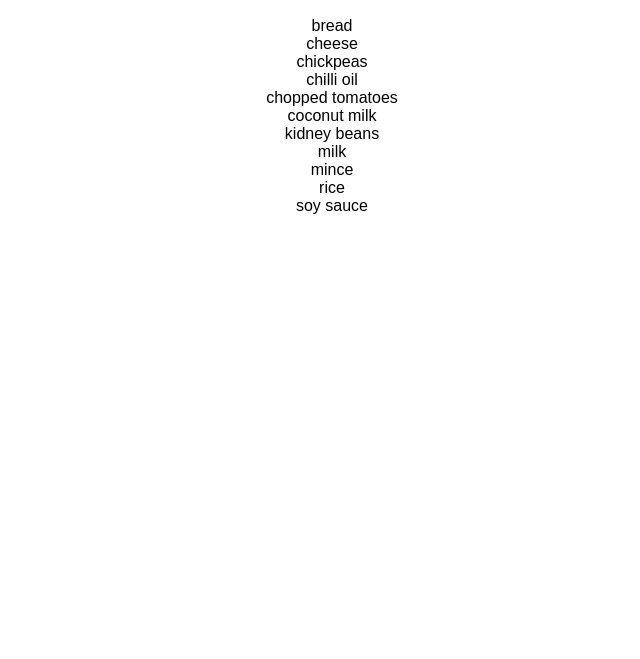
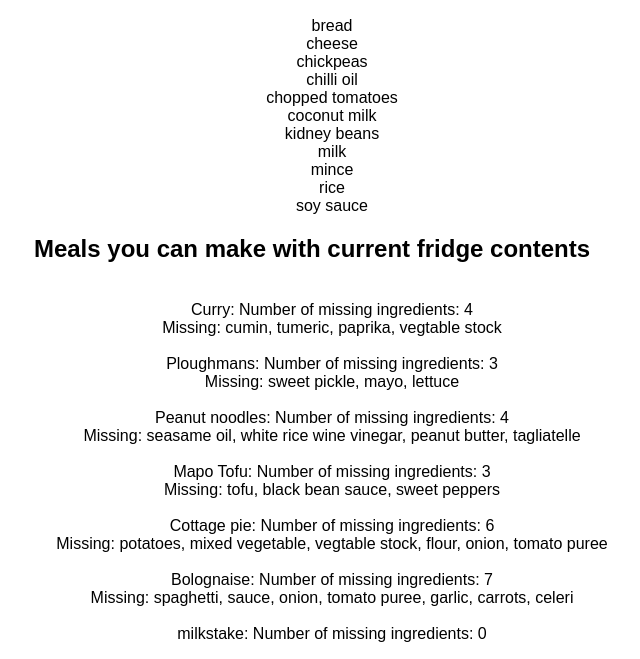
Before and after one commit to TealJason/shopping_list, a Django app: page /current_meals/update_or_check_fridge/ in a window 1280 px wide. Shown: the part 440-1099 px from the top of the page, without its empty margins (328-968 px from the left). Before the commit the page ends 654 px from the top, so only its background shows below. Run offline with Django 3.2, Linux system fonts and the light colour scheme.

Commit message:
check the fridge contents and get recipies that you can make

```diff
--- a/shopping_list_tracker/current_meals/templates/current_meals.html
+++ b/shopping_list_tracker/current_meals/templates/current_meals.html
@@ -85,6 +85,26 @@
             No items in fridge.
         {% endfor %}
 </div>
+<div>
+    <h2>Meals you can make with current fridge contents</h2>
+
+    <ul>
+        {% for meal, missing in possible_meals.items %}
+                <br>
+                {{ meal }}:
+                Number of missing ingredients: {{ missing|length }}
+                {% if missing %}
+                <br>
+                Missing: {{ missing|join:", " }}
+                <br>
+                {% endif %}
+
+        {% empty %}
+            No meals found.
+        {% endfor %}
+    </ul>
+</div>
+
 <script>
     function addIngredient() {
         const container = document.getElementById("ingredients-container");
--- a/shopping_list_tracker/current_meals/utils.py
+++ b/shopping_list_tracker/current_meals/utils.py
@@ -3,23 +3,29 @@ import json
 from django.conf import settings
 import csv
 
-def find_possible_meals():
+def find_possible_meals(available_ingredients):
     recipie_json_path = os.path.join(settings.BASE_DIR, "data", "recipe_book.json")
-    fridge_csv_path = os.path.join(settings.BASE_DIR, "data", "fridge.txt")
 
-    possible_meals = []
+    # normalize fridge
+    available_ingredients = [i.strip().lower() for i in available_ingredients]
 
-    with open(fridge_csv_path, newline='') as f:
-        reader = csv.reader(f)
-        available_ingredients = [row[0] for row in reader]
+    missing_ingredients_dict = {}
+
     with open(recipie_json_path) as f:
         recipe_dictionary = json.load(f)
 
     for meal, ingredients in recipe_dictionary.items():
-        if all(ingredient in available_ingredients for ingredient in ingredients):
-            possible_meals.append(meal)
+        missing = []
 
-    return possible_meals
+        for ingredient in ingredients:
+            ingredient = ingredient.strip().lower()
+            if ingredient not in available_ingredients:
+                missing.append(ingredient)
+
+        missing_ingredients_dict[meal] = missing
+
+    return missing_ingredients_dict
+
 
 def write_fridge_csv(fridge_list, remove):
     fridge_csv_path = os.path.join(settings.BASE_DIR, "data", "fridge.txt")
--- a/shopping_list_tracker/current_meals/views.py
+++ b/shopping_list_tracker/current_meals/views.py
@@ -5,13 +5,18 @@ import os
 
 def current_meals(request):
     fridge_path = os.path.join(settings.BASE_DIR, "data", "fridge.txt")
+
     fridge_items = []
+    if os.path.exists(fridge_path):
+        with open(fridge_path) as f:
+            fridge_items = [line.strip() for line in f]
 
-    with open(fridge_path) as f:
-        for line in f.readlines():
-            fridge_items.append(line)
+    possible_meals = utils.find_possible_meals(fridge_items)
 
-    return render(request, "current_meals.html", {"fridge_items":fridge_items})
+    return render(request, "current_meals.html", {
+        "fridge_items": fridge_items,
+        "possible_meals": possible_meals
+    })
 
 def update_or_check_fridge(request):
     fridge_path = os.path.join(settings.BASE_DIR, "data", "fridge.txt")
@@ -28,7 +33,5 @@ def update_or_check_fridge(request):
     if os.path.exists(fridge_path):
         with open(fridge_path) as f:
             fridge_items = [line.strip() for line in f]
-
-    return render(request, "current_meals.html", {
-        "fridge_items": fridge_items
-    })
+    possible_meals = utils.find_possible_meals(fridge_items)
+    return render(request, "current_meals.html", {"fridge_items": fridge_items,"possible_meals":possible_meals})
--- a/shopping_list_tracker/data/recipe_book.json
+++ b/shopping_list_tracker/data/recipe_book.json
@@ -52,5 +52,8 @@
         "carrots",
         "celeri",
         "soy sauce"
+    ],
+    "milkstake": [
+        "milk"
     ]
 }
--- a/shopping_list_tracker/templates/index.html
+++ b/shopping_list_tracker/templates/index.html
@@ -56,6 +56,8 @@
         <a href="{% url 'current_meals' %}"><button>Meal check</button></a>
         <a href="{% url 'shopping_list' %}"><button>Create shopping list</button></a>
     </nav>
-
+    <div class="content">
+    Wellcome to a shared recipe book and shopping planner!
+    </div>
 </body>
 </html>
```
